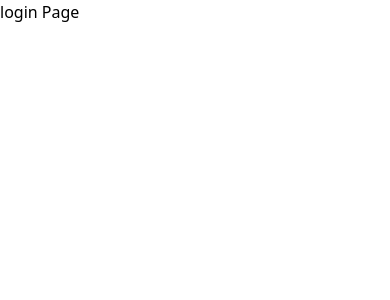
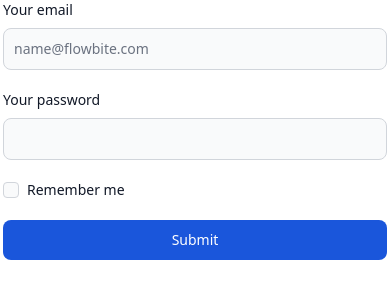
Before and after one commit to ogzcode/flask-flowbite-theme, a Flask app: page /login in a window 390 px wide. Before the commit the part shown is almost empty. Shown: the top 300 px of the page. Run offline with Flask 3, Linux system fonts and the light colour scheme; style sheets or scripts are compiled from the project's sources; some libraries are stand-ins or nearby versions.

Commit message:
feat: Update login route and template
The code changes in this commit update the login route and template. The login route in the `auth.py` file now renders the `pages/login.html` template instead of the previous `login.html` template. The `pages/login.html` template has also been modified to include a form for email and password input, along with styling using Tailwind CSS classes. These changes enhance the project by improving the login functionality and providing a more modern and responsive design for the login page.

```diff
--- a/app/routes/auth.py
+++ b/app/routes/auth.py
@@ -1,7 +1,37 @@
-from flask import Blueprint, request, jsonify, render_template, redirect, url_for
+from flask import Blueprint, render_template, request, redirect, url_for, jsonify
+from flask_login import login_user, logout_user, login_required
 
-auth_routes = Blueprint('auth_routes', __name__)
+from app.services import UserServices
+
+auth_routes = Blueprint('auth_routes', __name__, template_folder='templates')
+
 
 @auth_routes.route('/login', methods=['GET'])
 def login():
-    return render_template('login.html')
+    return render_template('pages/login.html')
+
+
+@auth_routes.route('/login', methods=['POST'])
+def login_post():
+    req_data = request.form.to_dict()
+
+    user = UserServices.get_user_by_email(req_data['email'])
+
+    if user is None or not user.check_password(req_data['password']):
+        return jsonify({"error": "Invalid email or password"}), 401
+
+    login_user(user)
+
+    return redirect(url_for('home'))
+
+
+@auth_routes.route('/register', methods=['GET'])
+def register():
+    return render_template('pages/register.html')
+
+
+@auth_routes.route('/logout', methods=['GET'])
+@login_required
+def logout():
+    logout_user()
+    return redirect(url_for('auth_routes.login'))
--- a/app/templates/pages/login.html
+++ b/app/templates/pages/login.html
@@ -1,7 +1,31 @@
-{% extends "../base.html" %}
+{% extends "base.html" %}
 
 {% block content %}
-<div class="container">
-    <h1>login Page</h1>
+<div class="">
+    <form class="max-w-sm mx-auto">
+        <div class="mb-5">
+            <label for="email" class="block mb-2 text-sm font-medium text-gray-900 dark:text-white">Your email</label>
+            <input type="email" id="email"
+                class="bg-gray-50 border border-gray-300 text-gray-900 text-sm rounded-lg focus:ring-blue-500 focus:border-blue-500 block w-full p-2.5 dark:bg-gray-700 dark:border-gray-600 dark:placeholder-gray-400 dark:text-white dark:focus:ring-blue-500 dark:focus:border-blue-500"
+                placeholder="name@flowbite.com" required />
+        </div>
+        <div class="mb-5">
+            <label for="password" class="block mb-2 text-sm font-medium text-gray-900 dark:text-white">Your
+                password</label>
+            <input type="password" id="password"
+                class="bg-gray-50 border border-gray-300 text-gray-900 text-sm rounded-lg focus:ring-blue-500 focus:border-blue-500 block w-full p-2.5 dark:bg-gray-700 dark:border-gray-600 dark:placeholder-gray-400 dark:text-white dark:focus:ring-blue-500 dark:focus:border-blue-500"
+                required />
+        </div>
+        <div class="flex items-start mb-5">
+            <div class="flex items-center h-5">
+                <input id="remember" type="checkbox" value=""
+                    class="w-4 h-4 border border-gray-300 rounded bg-gray-50 focus:ring-3 focus:ring-blue-300 dark:bg-gray-700 dark:border-gray-600 dark:focus:ring-blue-600 dark:ring-offset-gray-800 dark:focus:ring-offset-gray-800"
+                    required />
+            </div>
+            <label for="remember" class="ms-2 text-sm font-medium text-gray-900 dark:text-gray-300">Remember me</label>
+        </div>
+        <button type="submit"
+            class="text-white bg-blue-700 hover:bg-blue-800 focus:ring-4 focus:outline-none focus:ring-blue-300 font-medium rounded-lg text-sm w-full sm:w-auto px-5 py-2.5 text-center dark:bg-blue-600 dark:hover:bg-blue-700 dark:focus:ring-blue-800">Submit</button>
+    </form>
 </div>
 {% endblock %}
```
